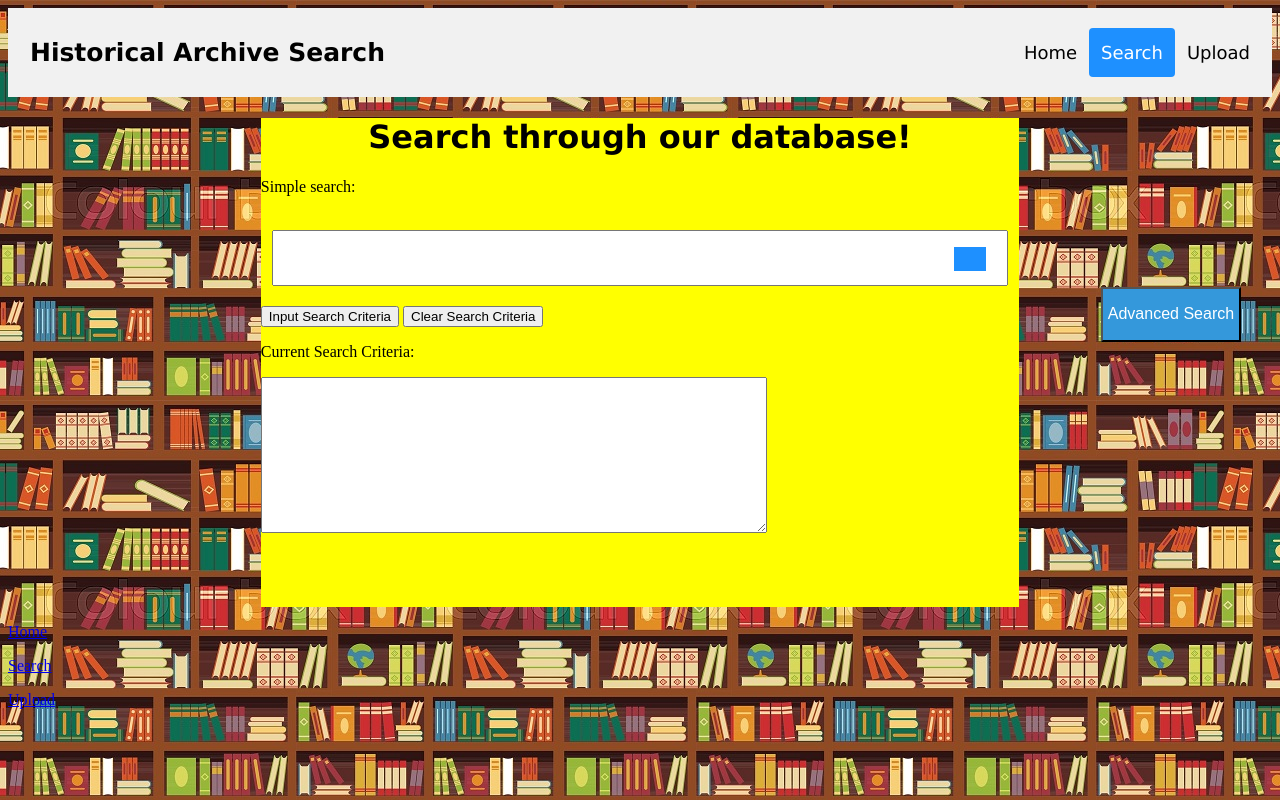
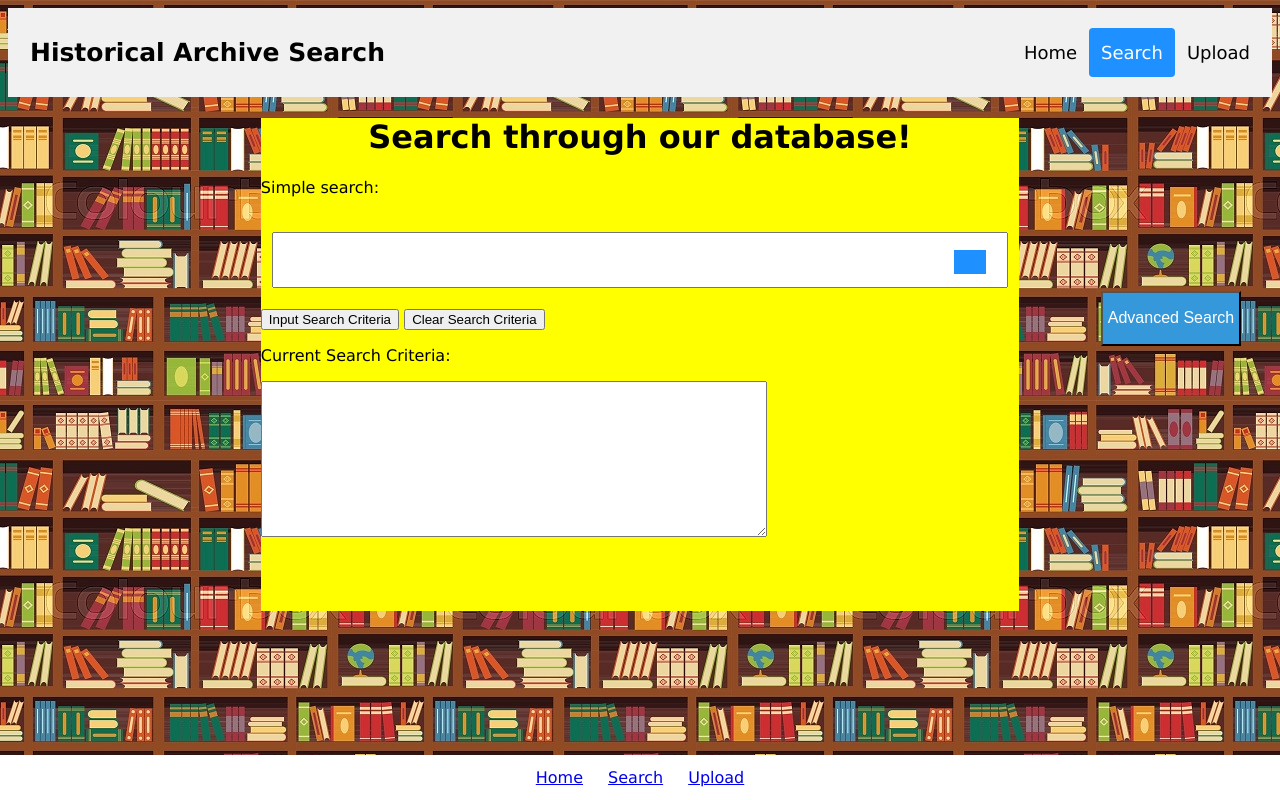
Before and after one commit to jordiup/3200PROJECT, a Django app: page /db/search/ in a window 1280 px wide; the page is wider, and only the part inside the window is pictured. Run offline with Django 3.2, Linux system fonts and the light colour scheme.

Commit message:
Reduced css font declarations by adding to body{}, added footer styling :fire:

```diff
--- a/letter_extraction/db/static/db/styles.css
+++ b/letter_extraction/db/static/db/styles.css
@@ -2,6 +2,7 @@ body {
     background-image: url("bookshelf.jpg");
     background-repeat: repeat;
     background-color: #FFB0B0;
+    font-family: 'Lucida Sans', 'Lucida Sans Regular', 'Lucida Grande', 'Lucida Sans Unicode', Geneva, Verdana, sans-serif;
 }
 
 .main {
@@ -13,7 +14,6 @@ body {
 .searchbar{
     width: 98%;
     height:50px;
-    font-family: 'Lucida Sans', 'Lucida Sans Regular', 'Lucida Grande', 'Lucida Sans Unicode', Geneva, Verdana, sans-serif;
     font-size: 15px;
     text-align: center;
     margin: 0 auto
@@ -21,12 +21,12 @@ body {
 
 .searchheader{
     text-align: center;
-    font-family: 'Lucida Sans', 'Lucida Sans Regular', 'Lucida Grande', 'Lucida Sans Unicode', Geneva, Verdana, sans-serif;
+
 }
 
 .searchbody{
     text-align: center;
-    font-family: 'Lucida Sans', 'Lucida Sans Regular', 'Lucida Grande', 'Lucida Sans Unicode', Geneva, Verdana, sans-serif;
+
     margin-left: 10%;
     margin-right: 10%;
 }
@@ -97,13 +97,13 @@ body {
 
 .loginform {
     text-align: center;
-    font-family: 'Lucida Sans', 'Lucida Sans Regular', 'Lucida Grande', 'Lucida Sans Unicode', Geneva, Verdana, sans-serif;
+
     margin-left: 10%;
     margin-right: 10%;
 }
 
 .select {
-    font-family: 'Lucida Sans', 'Lucida Sans Regular', 'Lucida Grande', 'Lucida Sans Unicode', Geneva, Verdana, sans-serif;
+
     margin-left: 10%;
     margin-right: 10%;
     text-align: center;
@@ -122,7 +122,7 @@ body {
     overflow: hidden;
     background-color: #f1f1f1;
     padding: 20px 10px;
-    font-family: 'Lucida Sans', 'Lucida Sans Regular', 'Lucida Grande', 'Lucida Sans Unicode', Geneva, Verdana, sans-serif;
+
   }
 
   /* Style the header links */
@@ -217,3 +217,22 @@ body {
 	}
 
 .show {display: block;}
+
+
+.footer {
+  position: fixed;
+  left: 0;
+  bottom: 0;
+  width: 100%;
+  padding: 0.8rem 0 0.8rem 0;
+  background-color: white;
+  color: darkgrey;
+  text-align: center;
+}
+
+.footer p {
+  display: inline;
+  margin-right: 10px;
+  margin-left:10px;
+
+}
```
